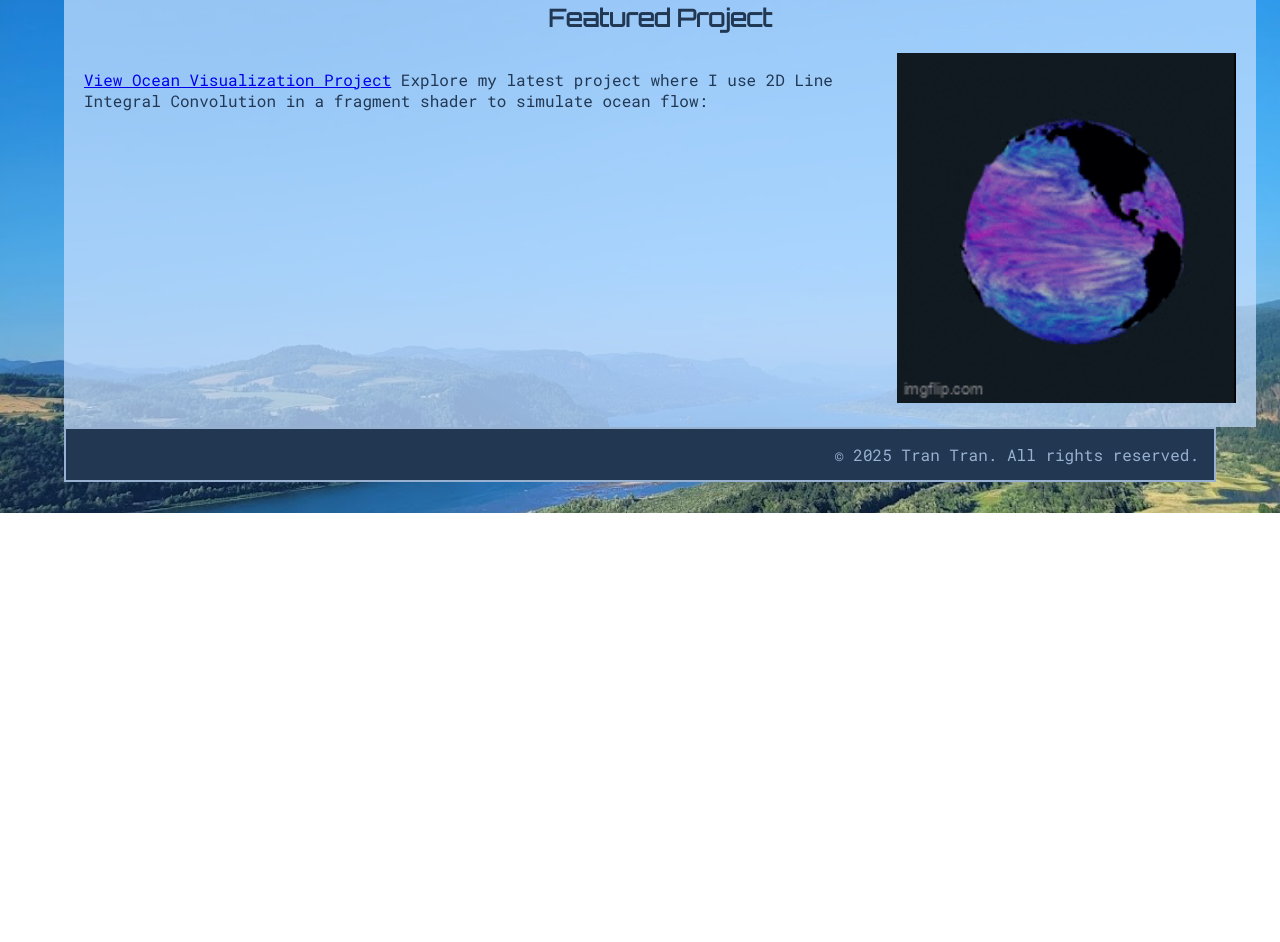
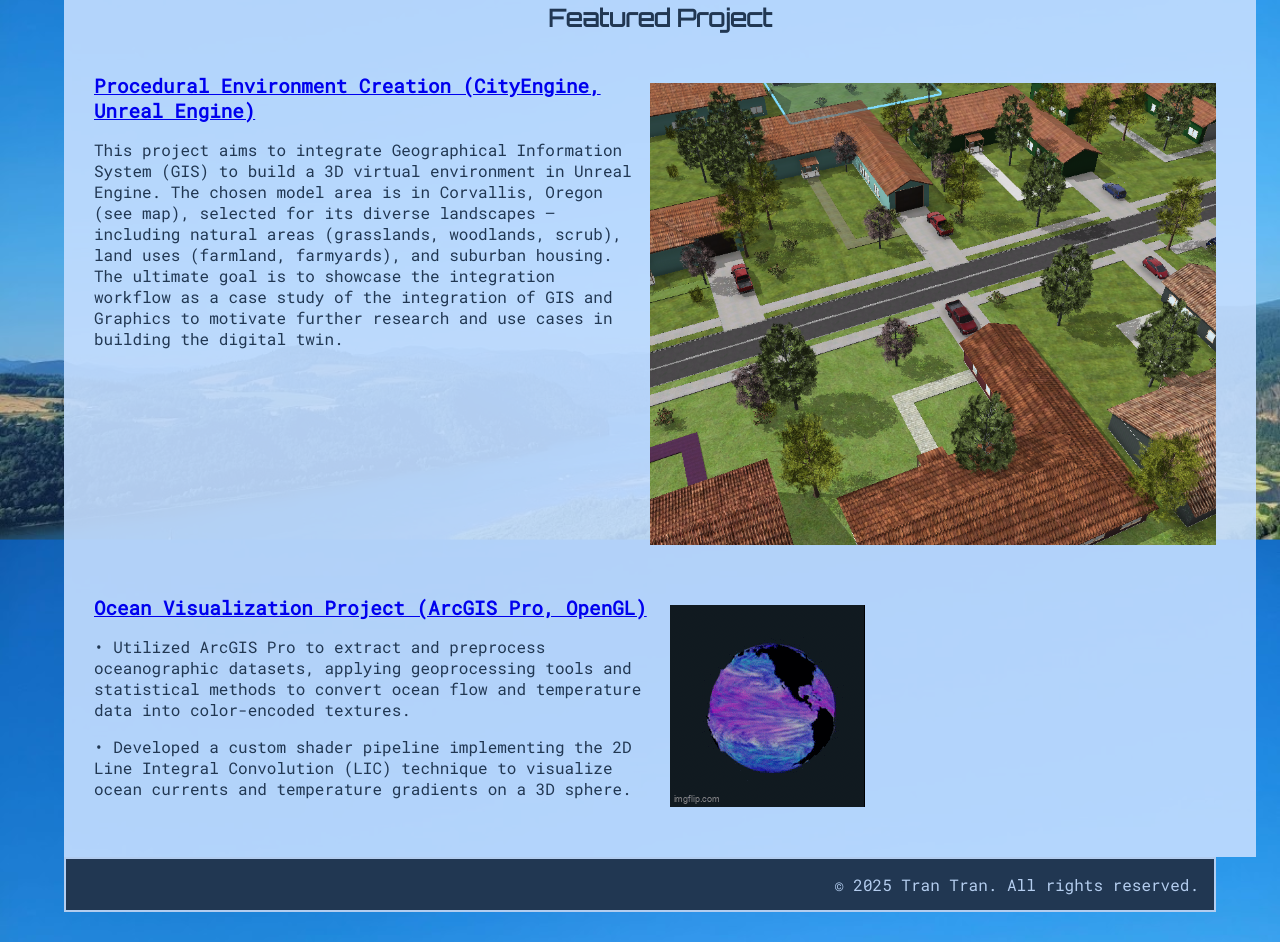
Before and after one commit to doubletran/doubletran.github.io, a plain HTML site: page index.html in a window 1280 px wide. Shown: the part 346-1288 px from the top of the page. Before the commit the page ends 859 px from the top, so only its background shows below. Drawn offline with Linux system fonts and the light colour scheme; a web font is replaced by a local one.

Commit message:
added capstone

```diff
--- a/index.html
+++ b/index.html
@@ -19,19 +19,25 @@
 
 
   <h2>Featured Project</h2>
-  <div class="feature-card">
-  <p>
-     <a class="button" href="projects/ocean-viz.html">View Ocean Visualization Project</a>
-    Explore my latest project where I use 2D Line Integral Convolution in a fragment shader to simulate ocean flow:
-  </p>
-
-
-
-   <div class="gif-frame">
-  <img src="/projects/media/final.gif" alt="A sample GIF">
-</div>
+    <div class="feature-card">
+  <div class="overview">
+     <a href="https://xlrseatingbuck-org.github.io/unreal-cityengine.html">Procedural Environment Creation (CityEngine, Unreal Engine) </a>
+<p>This project aims to integrate Geographical Information System (GIS) to build a 3D virtual environment in Unreal Engine. The chosen model area is in Corvallis, Oregon (see map), selected for its diverse landscapes —including natural areas (grasslands, woodlands, scrub), land uses (farmland, farmyards), and suburban housing. The ultimate goal is to showcase the integration workflow as a case study of the integration of GIS and Graphics to motivate further research and use cases in building the digital twin.</p>
+  </div>
+ <img src="/projects/media/suburbanrule.png" >
 
    </div>
+
+  <div class="feature-card">
+  <div class="overview">
+     <a href="projects/ocean-viz.html">Ocean Visualization Project (ArcGIS Pro, OpenGL)</a>
+     <p>  •	Utilized ArcGIS Pro to extract and preprocess oceanographic datasets, applying geoprocessing tools and statistical methods to convert ocean flow and temperature data into color-encoded textures.</p>
+<p>•	Developed a custom shader pipeline implementing the 2D Line Integral Convolution (LIC) technique to visualize ocean currents and temperature gradients on a 3D sphere.</p>
+  </div>
+    <img src="/projects/media/final.gif" alt="A sample GIF">
+
+   </div>
+
 </main>
 
 <footer>
--- a/styles.css
+++ b/styles.css
@@ -32,7 +32,7 @@
     --accent: rgb(239, 208, 184);
     --dark: rgb(33, 55, 82);
     --medium: rgb(102, 184, 252);
-    --light: rgba(195, 221, 255, 0.738);
+    --light: rgba(195, 221, 255, 0.904);
     --yellow: rgb(151, 191, 65);
   }
 
@@ -257,10 +257,23 @@
 
 .feature-card{
   display: flex;
+  padding:20px 10px;
+}
+.feature-card a{
+  font-weight: bold;
+  font-size:120%;
+  display:block
+}
+.feature-card .overview{
+  max-width:50%;
+}
+.feature-card img{
+  padding:10px;
+ max-width:50%;
 }
 .github{
   background-color: var(--yellow);
-display: block;
+display:contents;
     padding: 10px 20px;
     border: none;
     border-radius: 8px;
```
Also changed, not shown: projects/ocean-viz.html (+3 -2 lines), projects/media/suburbanrule.png (added).
